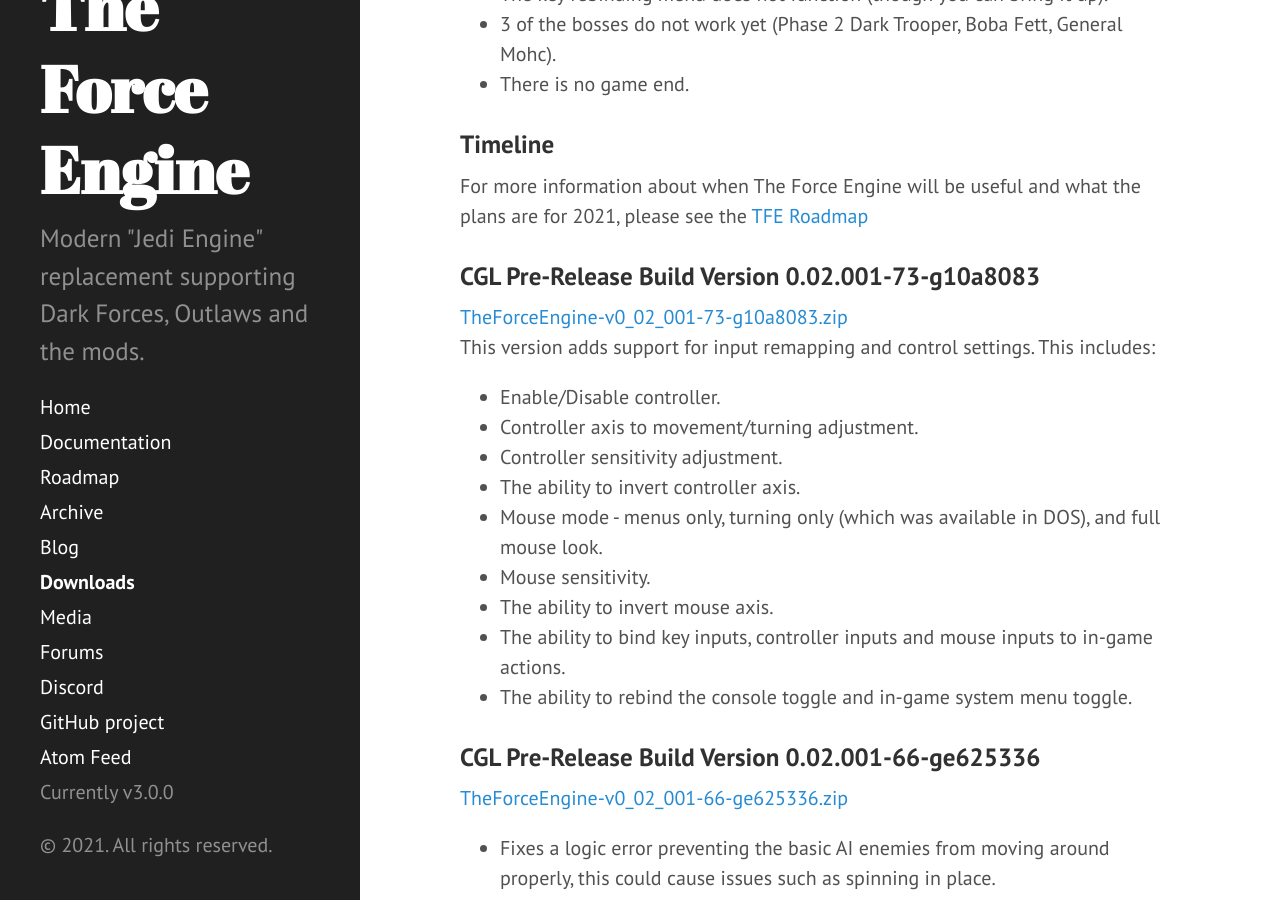
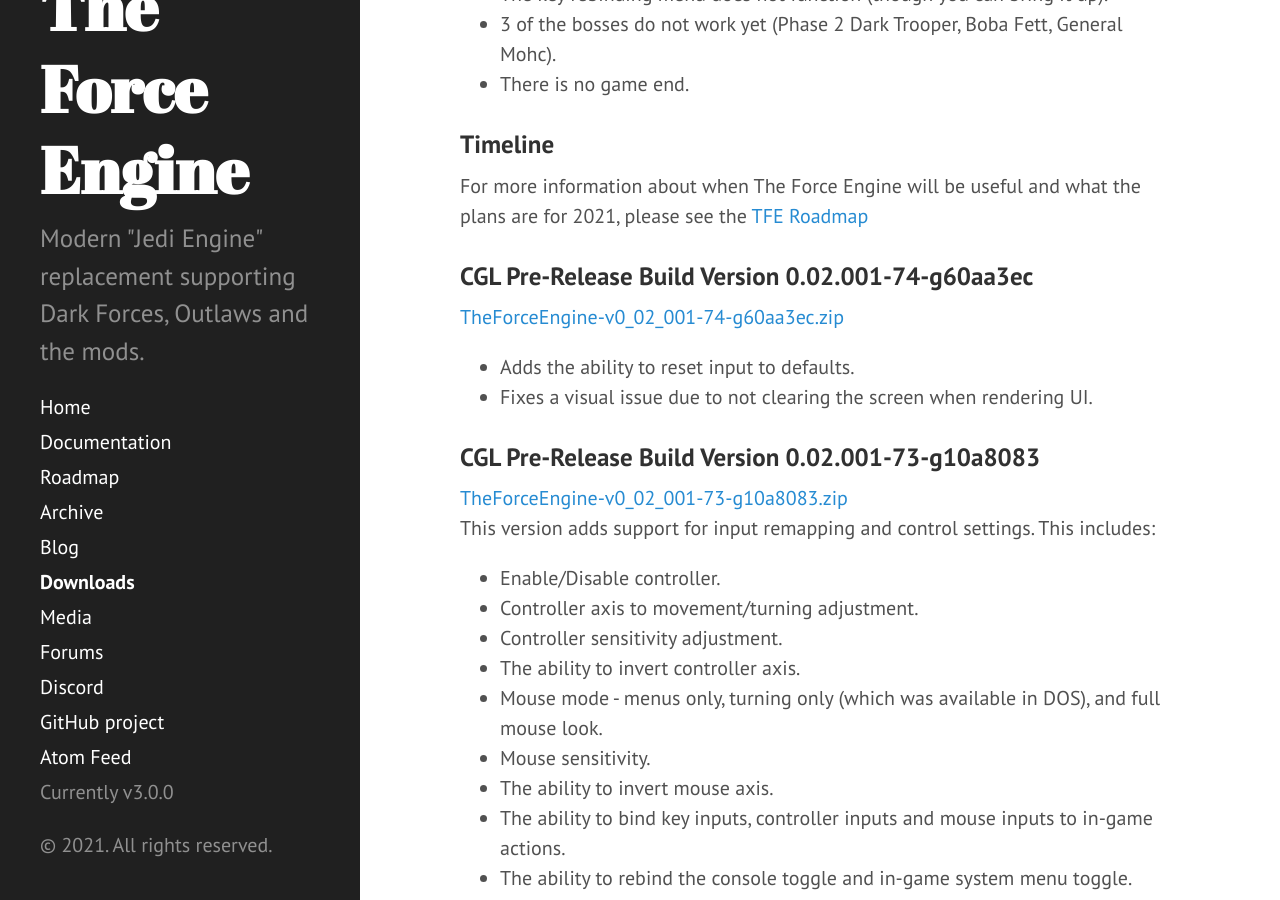
Before and after one commit to TheForceEngine/TheForceEngine.github.io, a Jekyll site: the page built from downloads.md, in a window 1280 px wide and 900 px high, scrolled down 492 px. Built offline with Jekyll 4.4.1, drawn with Linux system fonts in a browser that asks for light colours.

Commit message:
Update downloads.md

```diff
--- a/downloads.md
+++ b/downloads.md
@@ -19,6 +19,11 @@
 
 ### Timeline
 For more information about when The Force Engine will be useful and what the plans are for 2021, please see the [TFE Roadmap](Roadmap.md)
+
+### CGL Pre-Release Build Version 0.02.001-74-g60aa3ec
+[TheForceEngine-v0_02_001-74-g60aa3ec.zip](archive/TheForceEngine-v0_02_001-74-g60aa3ec.zip) <br>
+* Adds the ability to reset input to defaults.
+* Fixes a visual issue due to not clearing the screen when rendering UI.
 
 ### CGL Pre-Release Build Version 0.02.001-73-g10a8083
 [TheForceEngine-v0_02_001-73-g10a8083.zip](archive/TheForceEngine-v0_02_001-73-g10a8083.zip) <br>
```
